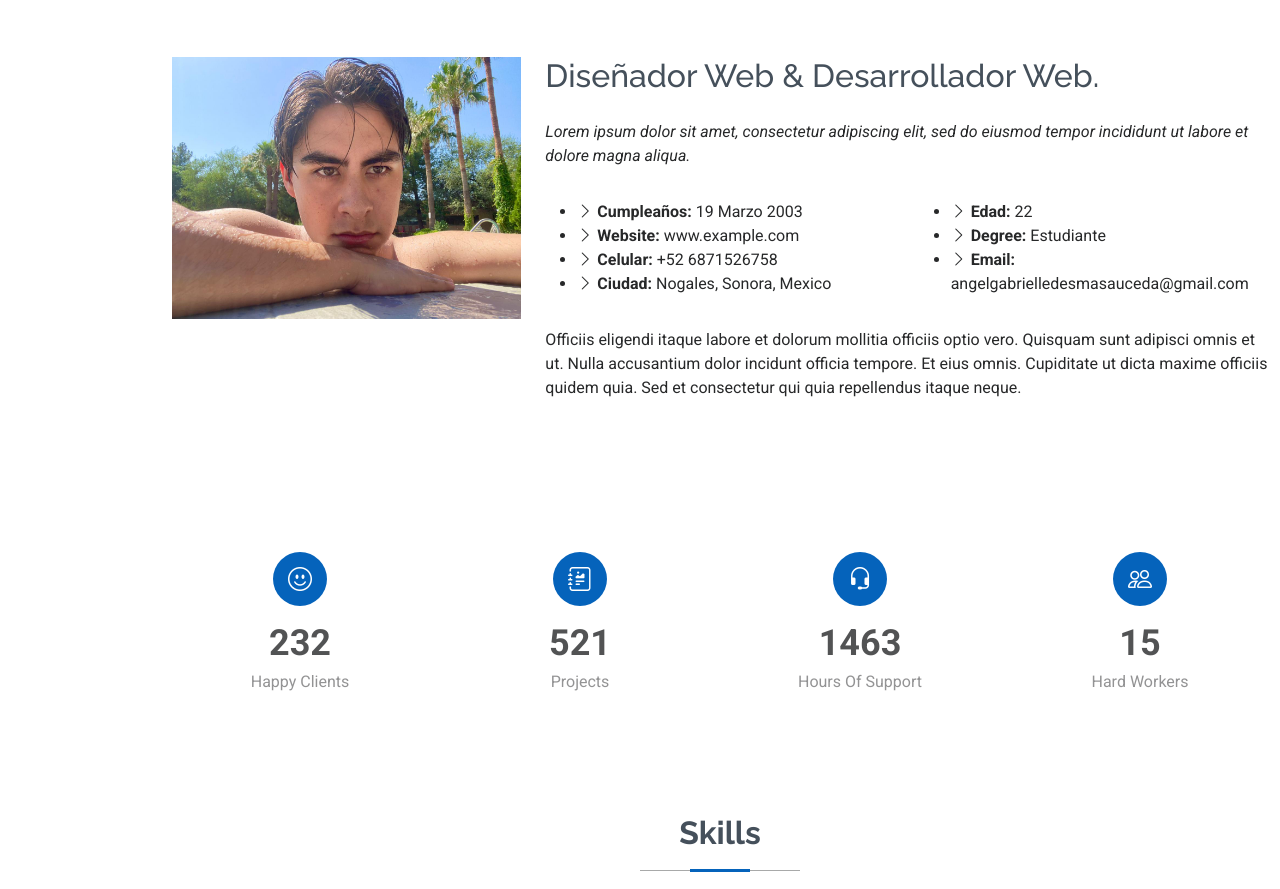
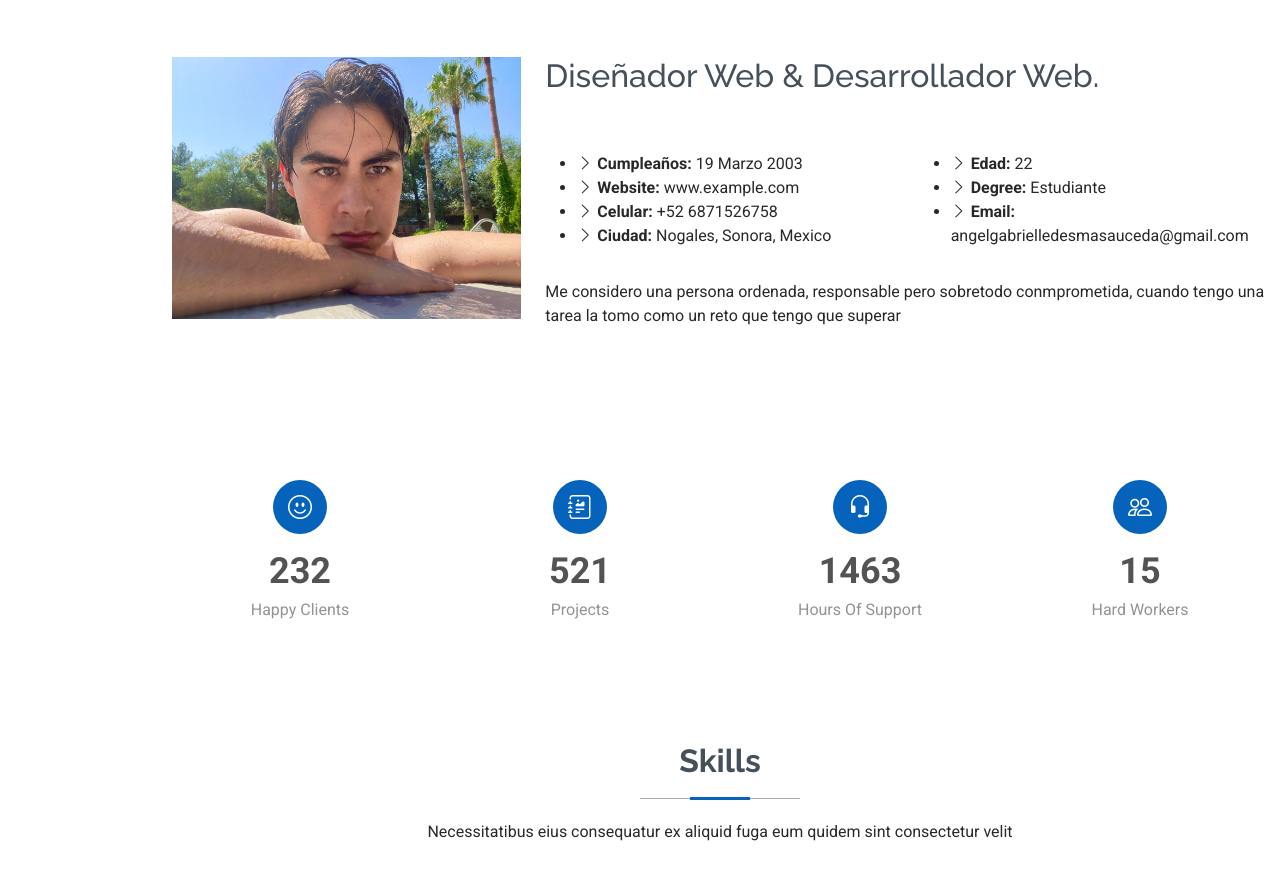
Before and after one commit to angeelsauceda/mi-portafolio-3, a plain HTML site: page index.html in a window 1280 px wide. Shown: the part 1061-1950 px from the top of the page. Drawn offline with Linux system fonts and the light colour scheme.

Commit message:
Actualizacion 1

```diff
--- a/index.html
+++ b/index.html
@@ -104,7 +104,7 @@
                     <div class="col-lg-8 content">
                         <h2> Diseñador Web &amp; Desarrollador Web.</h2>
                         <p class="fst-italic py-3">
-                            Lorem ipsum dolor sit amet, consectetur adipiscing elit, sed do eiusmod tempor incididunt ut labore et dolore magna aliqua.
+
                         </p>
                         <div class="row">
                             <div class="col-lg-6">
@@ -125,8 +125,7 @@
                             </div>
                         </div>
                         <p class="py-3">
-                            Officiis eligendi itaque labore et dolorum mollitia officiis optio vero. Quisquam sunt adipisci omnis et ut. Nulla accusantium dolor incidunt officia tempore. Et eius omnis. Cupiditate ut dicta maxime officiis quidem quia. Sed et consectetur qui quia
-                            repellendus itaque neque.
+                            Me considero una persona ordenada, responsable pero sobretodo conmprometida, cuando tengo una tarea la tomo como un reto que tengo que superar
                         </p>
                     </div>
                 </div>
```
